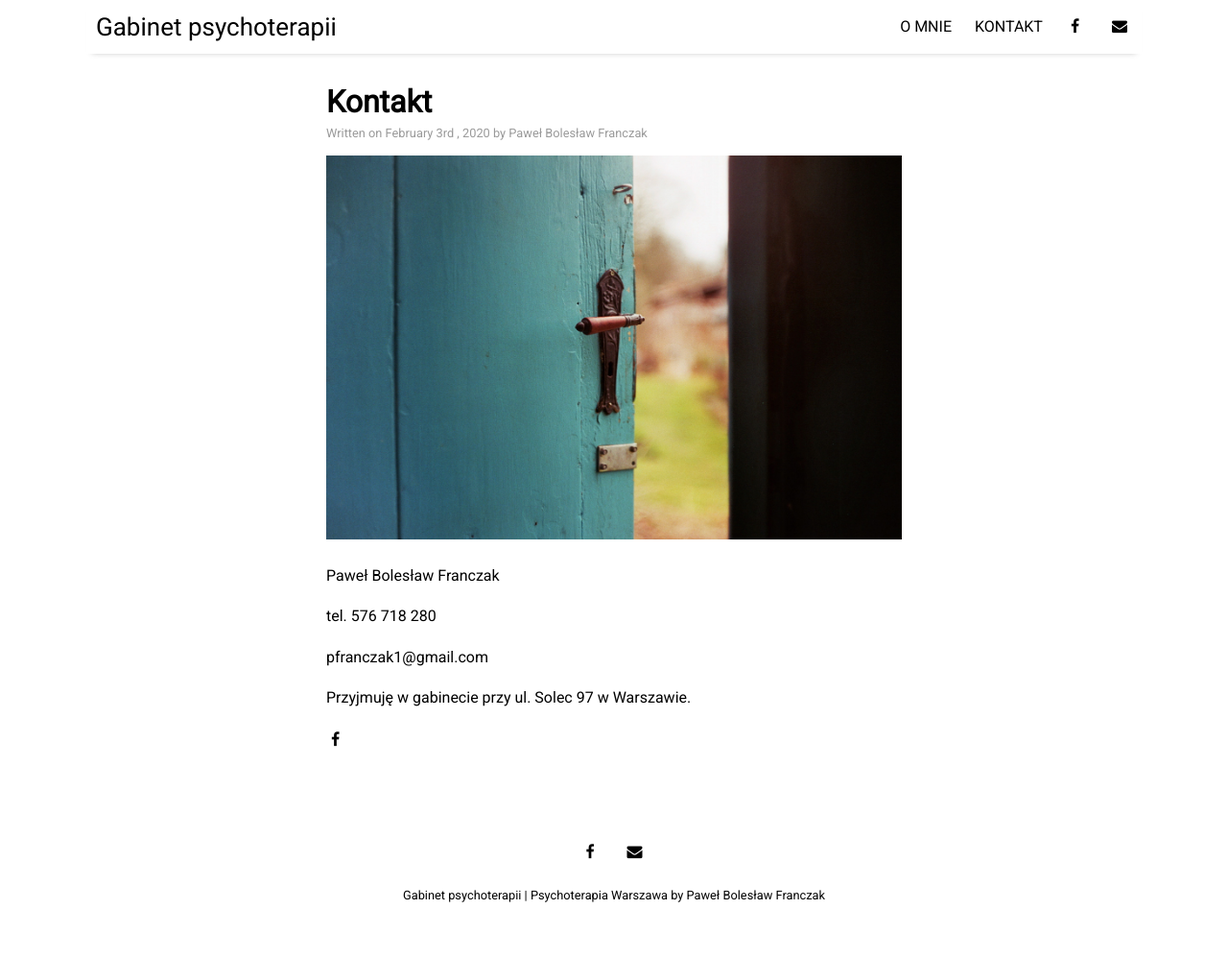
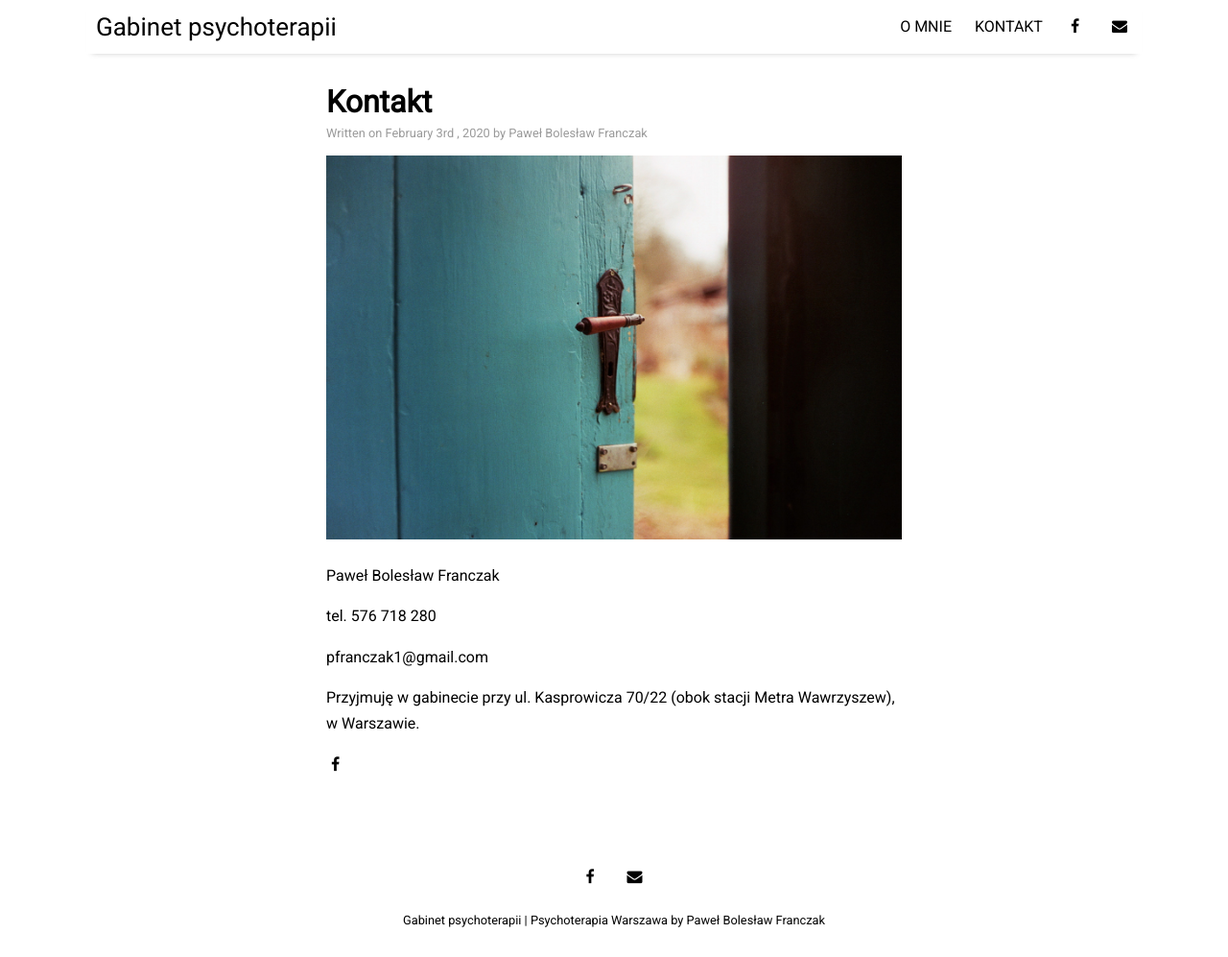
Before and after one commit to kmmolska/kmmolska.github.io, a Jekyll site: the page built from _posts/2020-02-03-kontakt.md, in a window 1280 px wide and 997 px high. Shown: the whole window at 96% size. Built offline with Jekyll 4.4.1, drawn with Linux system fonts in a browser that asks for light colours; nearby versions of some CDN libraries.

Commit message:
Update 2020-02-03-kontakt.md

```diff
--- a/_posts/2020-02-03-kontakt.md
+++ b/_posts/2020-02-03-kontakt.md
@@ -13,4 +13,4 @@ tel. 576 718 280
 
 pfranczak1@gmail.com
 
-Przyjmuję w gabinecie przy ul. Solec 97 w Warszawie.
+Przyjmuję w gabinecie przy ul. Kasprowicza 70/22 (obok stacji Metra Wawrzyszew), w Warszawie.
```
